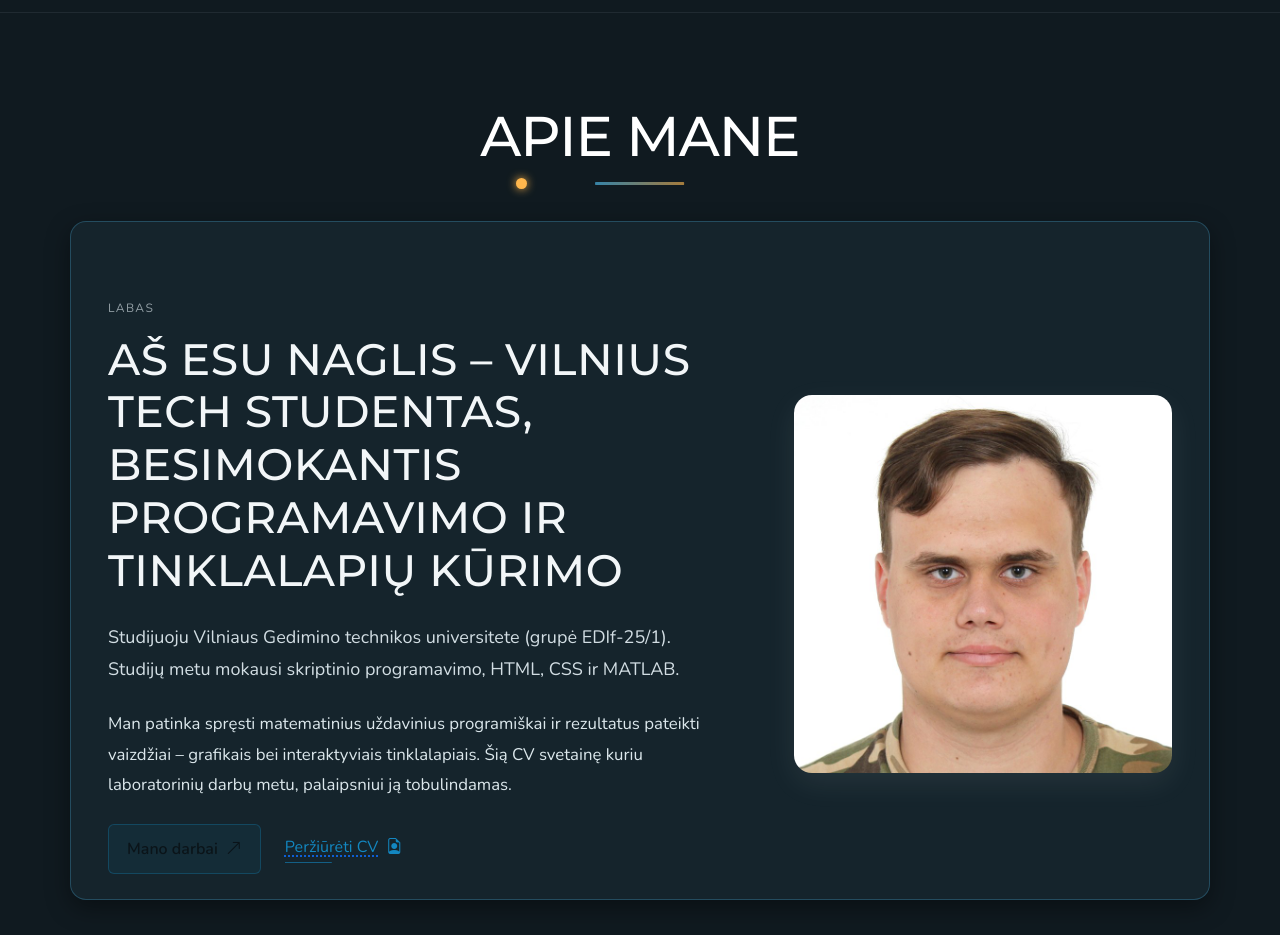
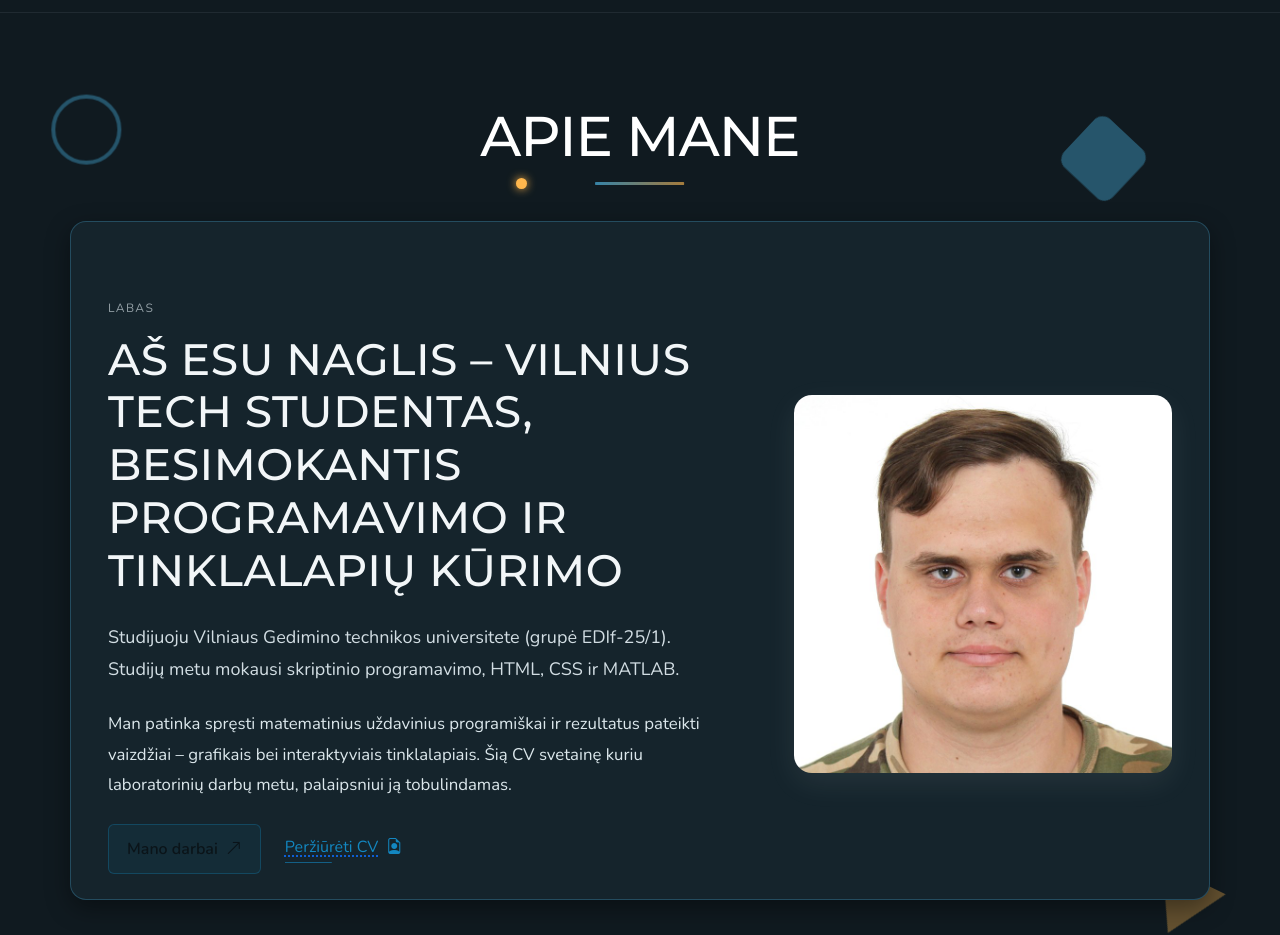
Before and after one commit to MrDiamondLTU/Naglis-Cekanauskas-LD-7-12-EDIf-25-1, a plain HTML site: page about.html in a window 1280 px wide. Shown: the part 70-1005 px from the top of the page. Drawn offline with nearby package versions, Linux system fonts and the light colour scheme.

Commit message:
Add shapes to about section
Add decorative shapes to the about section.

```diff
--- a/about.html
+++ b/about.html
@@ -66,6 +66,11 @@
 
     <!-- About Section -->
     <section id="about" class="about section">
+      <div class="about-shapes" aria-hidden="true">
+  <span class="shape circle"></span>
+  <span class="shape triangle"></span>
+  <span class="shape square"></span>
+</div>
 
       <!-- Section Title -->
       <div class="container section-title" data-aos="fade-up">
```
